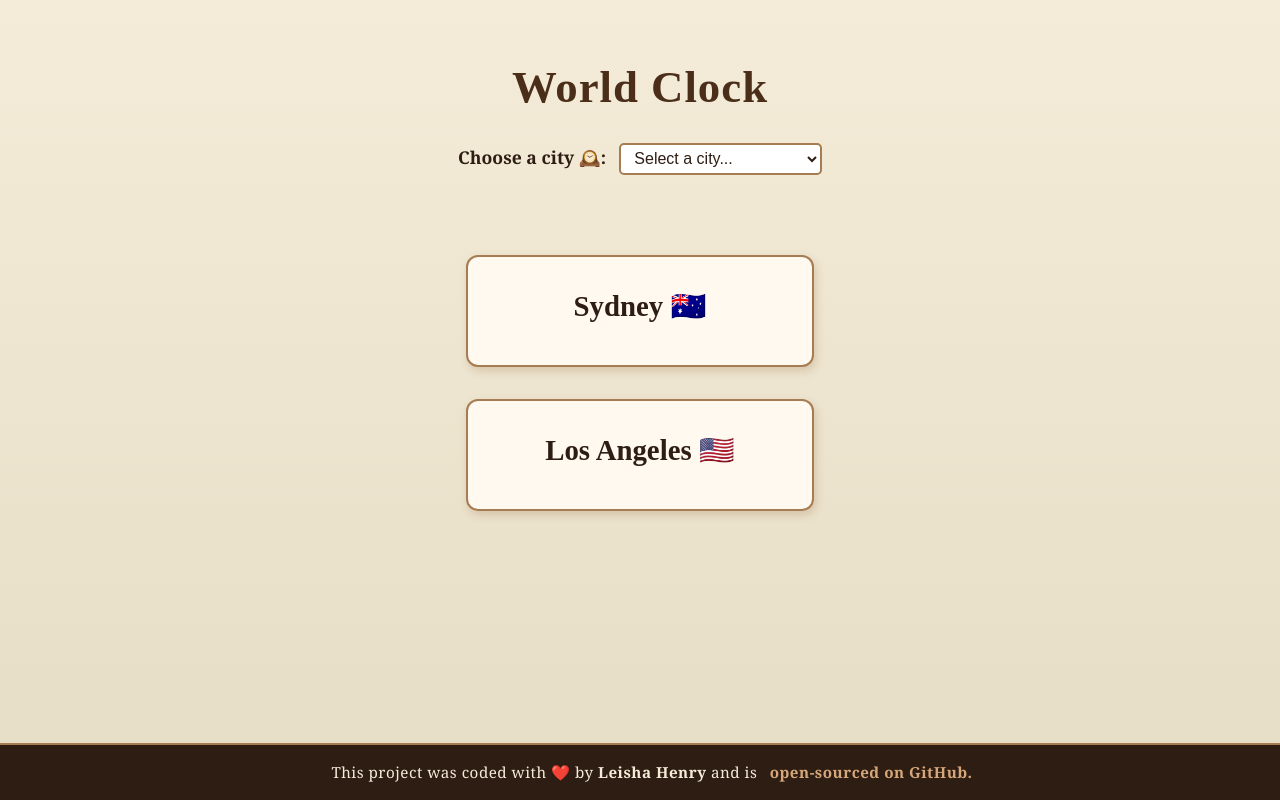
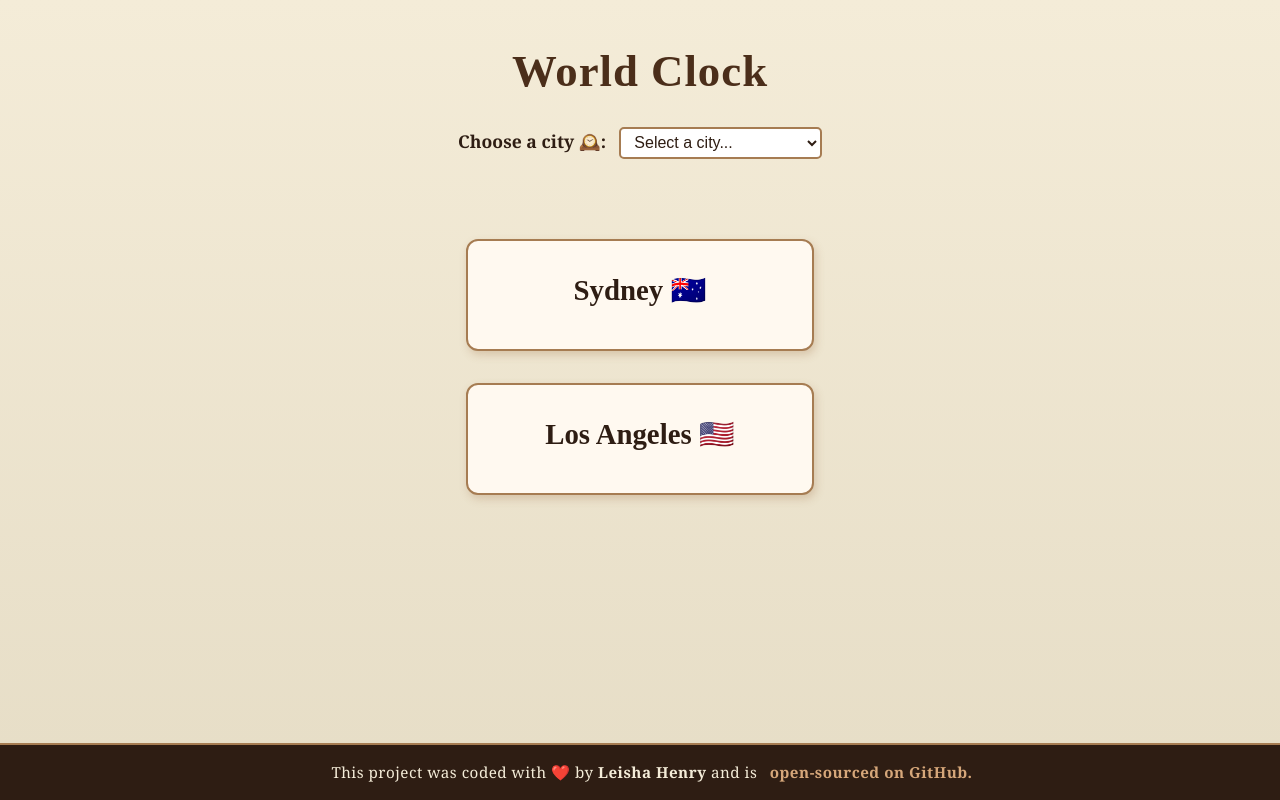
Before and after one commit to LeishaH/world-clock, a plain HTML site: page index.html in a window 1280 px wide. Shown: the top 800 px of the page. Drawn offline with nearby package versions, Linux system fonts and the light colour scheme; a script that the page names is missing.

Commit message:
Added cursor to H1 link and removed nested H1 tags

```diff
--- a/css/style.css
+++ b/css/style.css
@@ -33,6 +33,7 @@ h1 {
   font-size: 2.8rem;
   letter-spacing: 1px;
   transition: color 0.3s ease, text-shadow 0.3s ease;
+  cursor: pointer;
 }
 
 .home-link:hover {
--- a/index.html
+++ b/index.html
@@ -12,9 +12,7 @@
   </head>
   <body>
     <div class="container">
-      <h1>
-        <h1><a href="index.html" class="home-link">World Clock</a></h1>
-      </h1>
+      <h1><a href="index.html" class="home-link">World Clock</a></h1>
       <label for="city-select">
         Choose a city <span class="emoji">🕰️</span>:
       </label>
```
